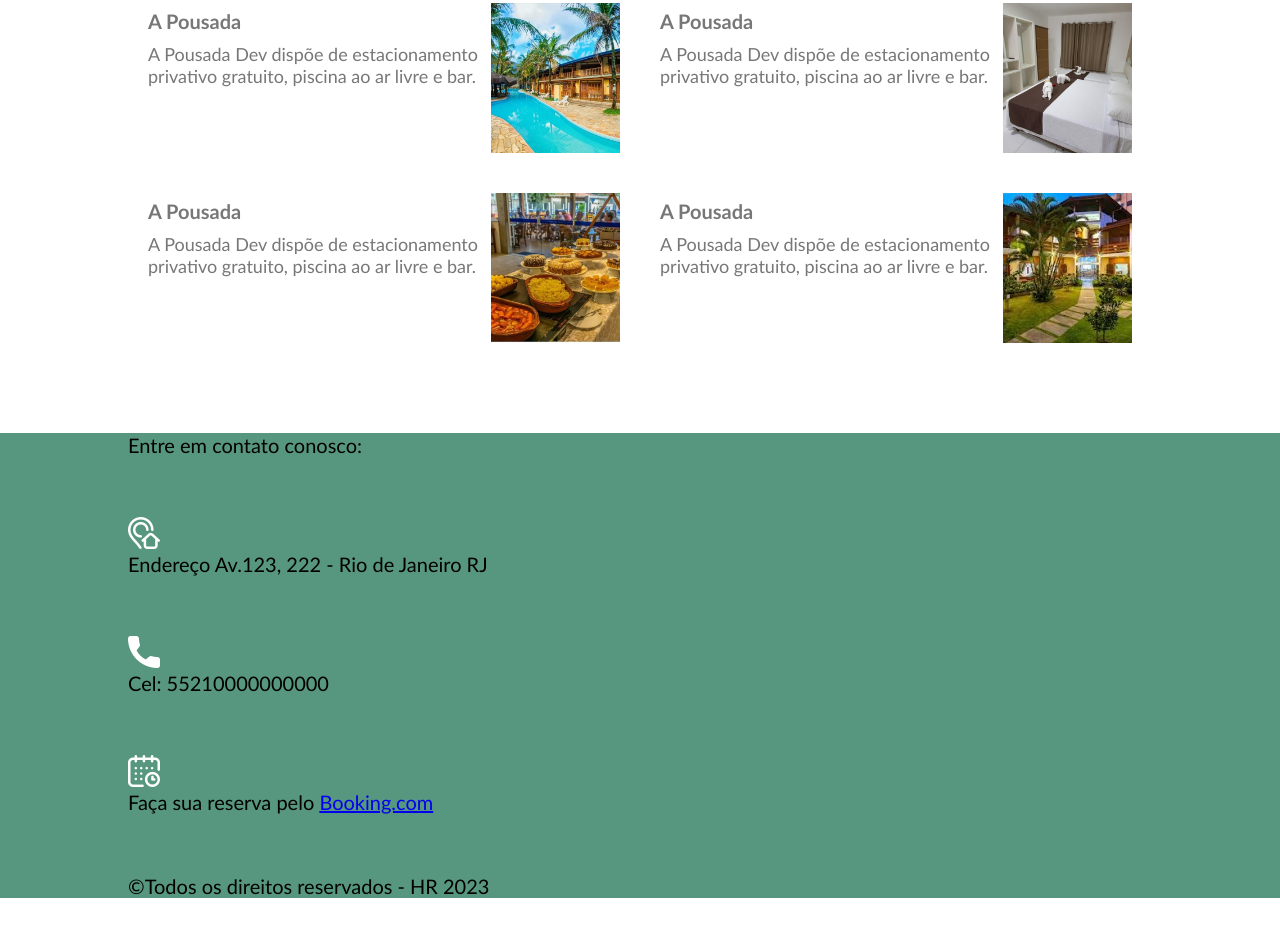
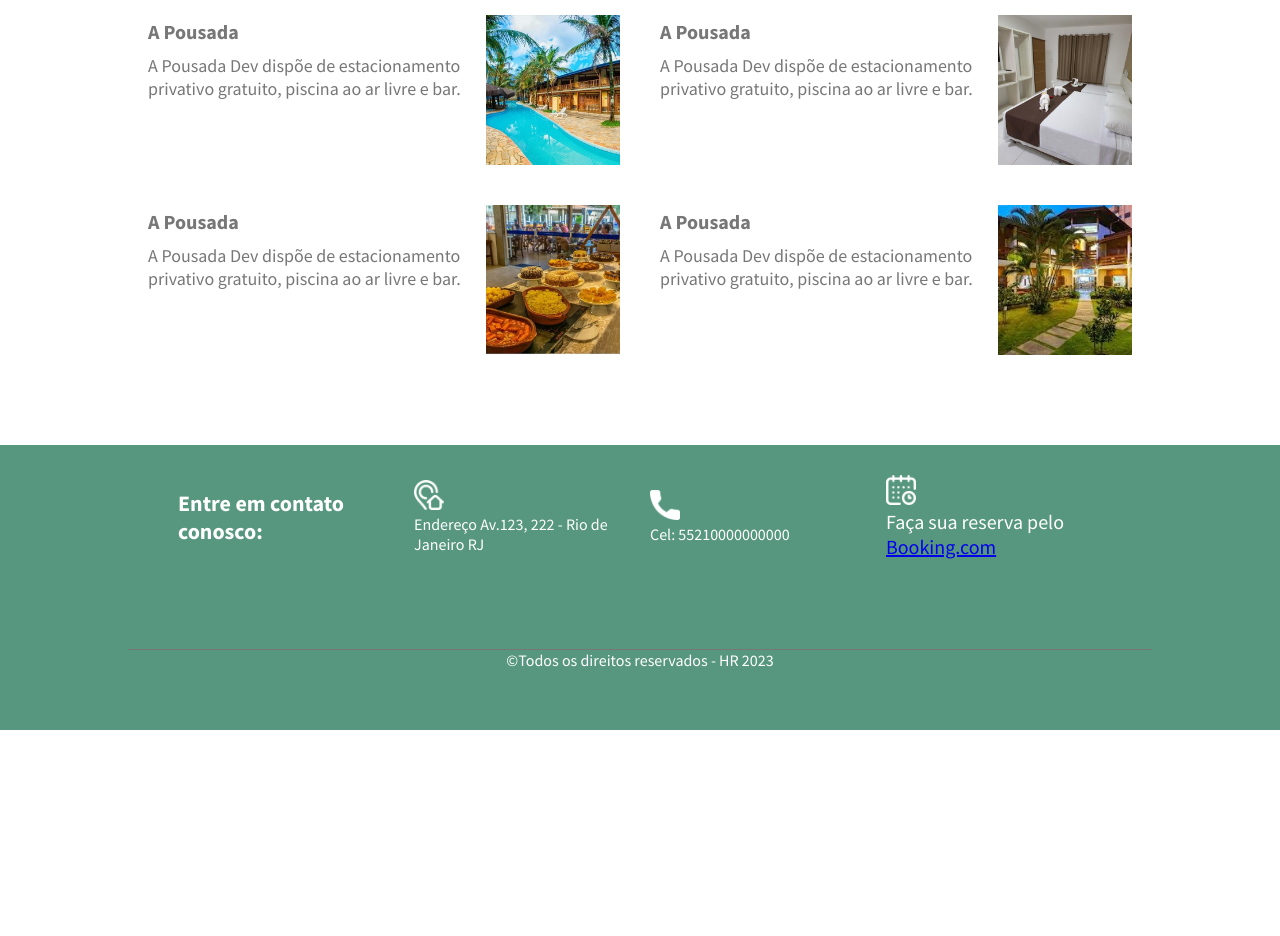
Before and after one commit to henriqerocha/projeto-pousada, a plain HTML site: page index.html in a window 1280 px wide. Shown: the part 1864-2800 px from the top of the page. After the commit the page ends 2594 px from the top, so only its background shows below. Drawn offline with Linux system fonts and the light colour scheme.

Commit message:
Add files via upload

```diff
--- a/style.css
+++ b/style.css
@@ -2,7 +2,7 @@
     margin: 0;
     padding: 0;
     box-sizing: border-box;
-    font-family: 'Trebuchet MS', 'Lucida Sans Unicode', 'Lucida Grande', 'Lucida Sans', Arial, sans-serif;
+    font-family: Source Sans Pro;
 }
 
 header{
@@ -19,7 +19,6 @@ header{
     display: flex;
     justify-content: space-between;
     align-items: center;
-    font-family: 'Trebuchet MS', 'Lucida Sans Unicode', 'Lucida Grande', 'Lucida Sans', Arial, sans-serif;
     font-size: 18px;
 }
 ul{
@@ -35,7 +34,7 @@ ul li{
     color: #777;
 }
 .menu-nav a:hover{
-    background-color: #029DE0;
+    background-color: #57977F;
     color: #fff;
 }
 
@@ -57,10 +56,12 @@ ul li{
     border: 1px solid #fff;
     background-color: rgba(49, 156, 135, 0.7);
     align-items: center;
-    font-family: 'Trebuchet MS', 'Lucida Sans Unicode', 'Lucida Grande', 'Lucida Sans', Arial, sans-serif;
     color: #fff;
     text-align: center;
     padding: 30px;
+}
+.box-card h3{
+    font-size: 20px;
 }
 .box-card h1{
     margin-bottom: 60px;
@@ -169,3 +170,43 @@ iframe{
 footer{
     background-color: #57977F;
 }
+
+.rodape{
+    border-bottom: 1px solid #777;
+    display: flex;
+    justify-content: center;
+    align-items: center;
+    color: #fff;
+    font-family: 'Trebuchet MS', 'Lucida Sans Unicode', 'Lucida Grande', 'Lucida Sans', Arial, sans-serif;
+    width: 100%;
+    height: 100%;
+    padding: 20px 0;
+}
+.contato p{
+    font-size: 22px;
+    font-weight: bold;
+}
+.endereco p{
+    font-size: 16px;
+}
+.telefone p{
+    font-size: 16px;
+}
+.copy{
+    display: flex;
+    justify-content: center;
+    align-items: center;
+    height: 10vh;
+}
+.copy p{
+    color: #fff;
+    font-size: 16px;
+}
+.largura-teste{
+    width: calc(100%/4 - 40px);
+    margin: 10px;
+}
+.largura-teste img{
+    width: 30px;
+    object-fit: cover;
+}
```
